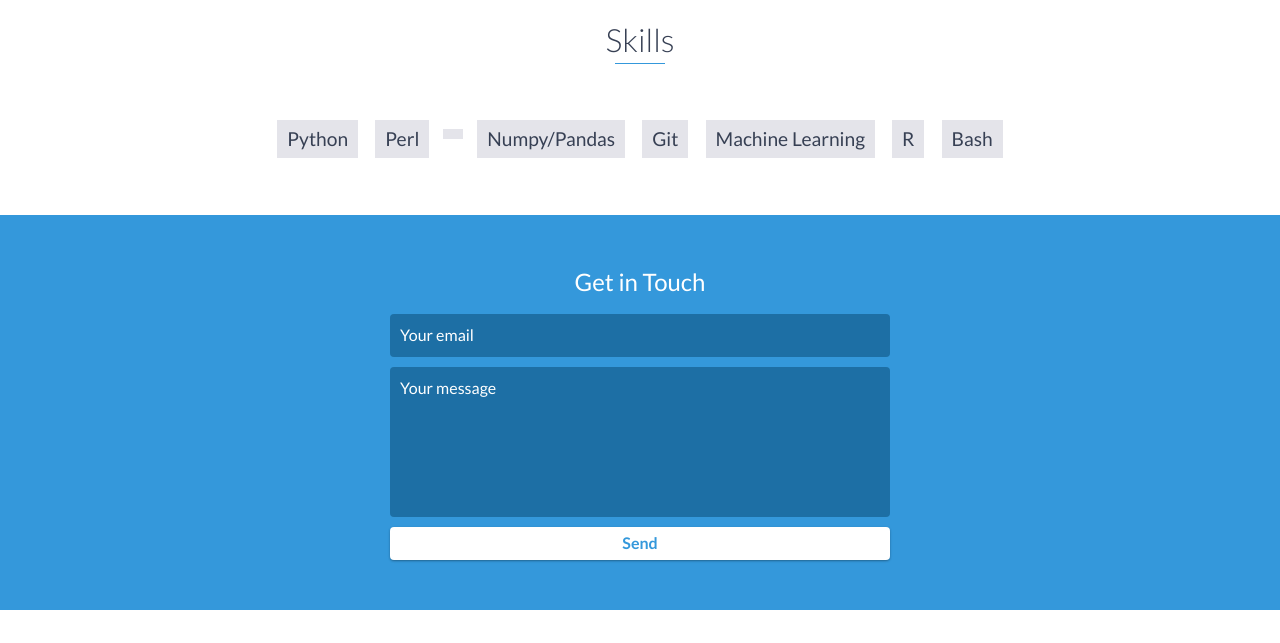
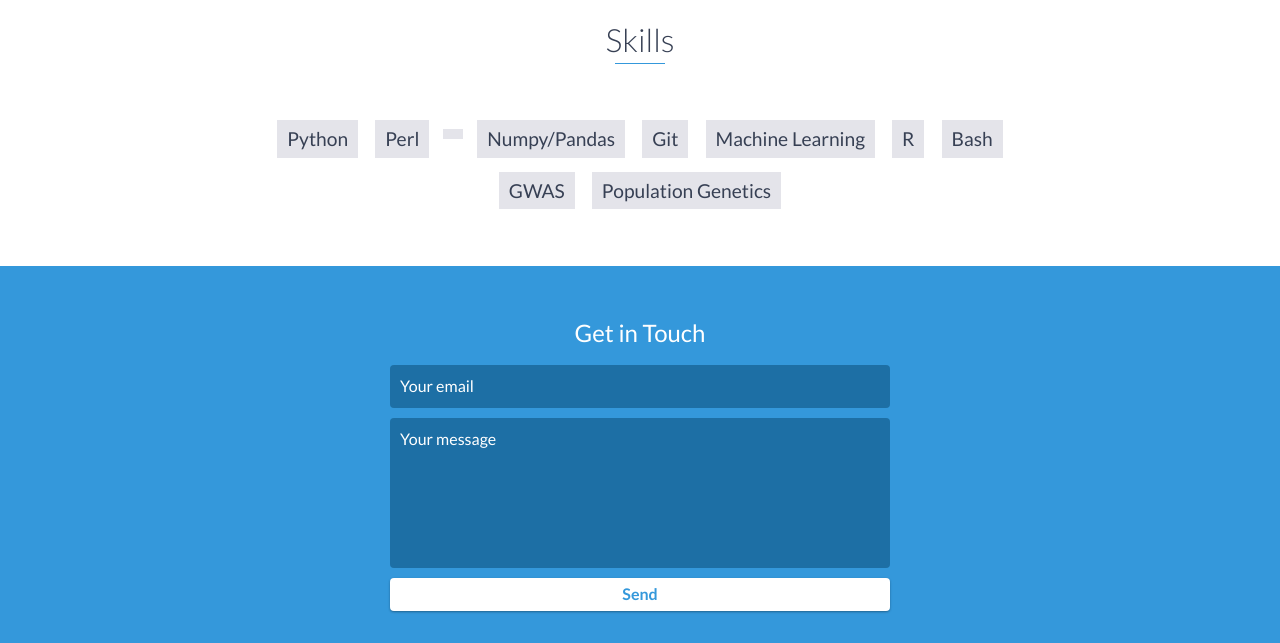
Before and after one commit to KSFreeman/KSFreeman.github.io, a plain HTML site: page index.html in a window 1280 px wide. Shown: the part 4060-4703 px from the top of the page. Drawn offline with nearby package versions, Linux system fonts and the light colour scheme.

Commit message:
skills update

```diff
--- a/index.html
+++ b/index.html
@@ -215,6 +215,8 @@
             <li>Machine Learning</li>
             <li>R</li>
             <li>Bash</li>
+	    <li>GWAS</li>
+	    <li>Population Genetics</li>
         </ul>
     </div>
     <!-- End #skills -->
```
